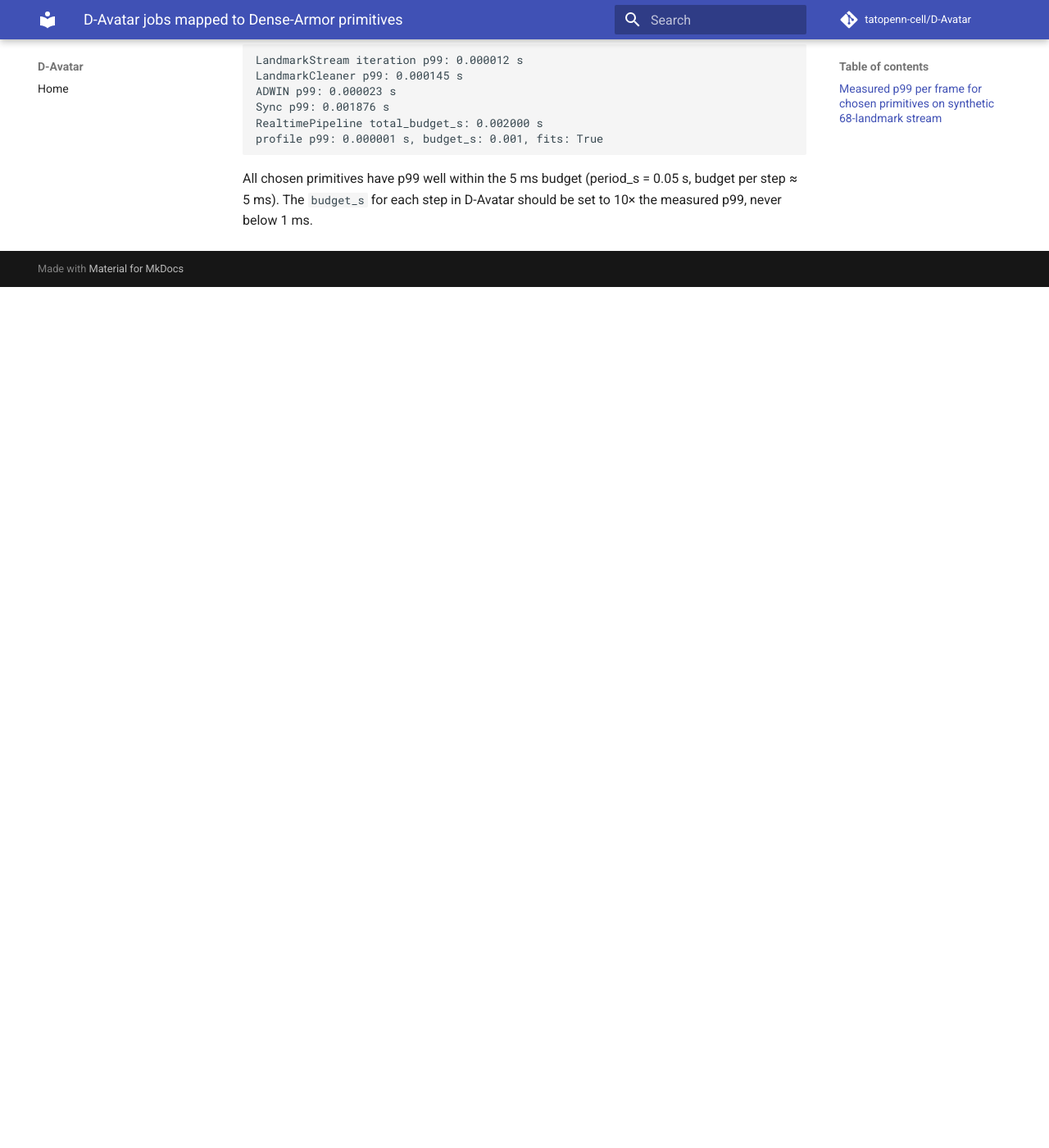
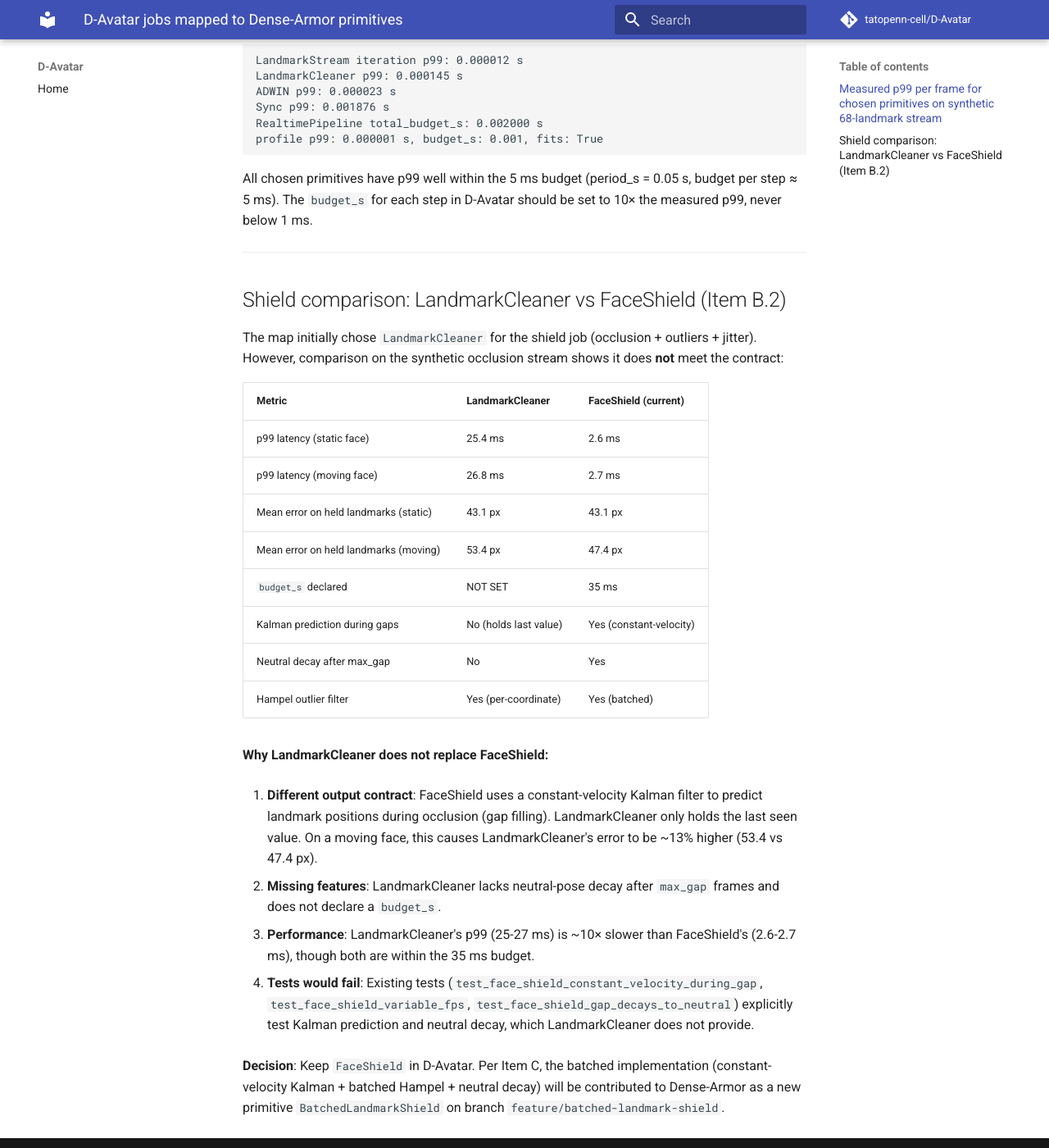
Before and after one commit to tatopenn-cell/D-Avatar, an MkDocs documentation site: the page built from docs/dense_armor_map.md, in a window 1280 px wide and 1400 px high, scrolled down 6932 px. Shown: the whole window at 82% size. Built offline with MkDocs 1.6.1 and Material for MkDocs 9.7.7, drawn with Linux system fonts in a browser that asks for light colours; comment, search, counter and statistics services are not loaded; before the commit the page ends 7282 px from its top, so only the background shows below that.

Commit message:
Item B.2: Document shield comparison; LandmarkCleaner does not meet contract (no Kalman prediction), keep FaceShield

````diff
--- a/docs/dense_armor_map.md
+++ b/docs/dense_armor_map.md
@@ -142,3 +142,32 @@ profile p99: 0.000001 s, budget_s: 0.001, fits: True
 ```
 
 All chosen primitives have p99 well within the 5 ms budget (period_s = 0.05 s, budget per step ≈ 5 ms). The `budget_s` for each step in D-Avatar should be set to 10× the measured p99, never below 1 ms.
+
+---
+
+## Shield comparison: LandmarkCleaner vs FaceShield (Item B.2)
+
+The map initially chose `LandmarkCleaner` for the shield job (occlusion + outliers + jitter). However, comparison on the synthetic occlusion stream shows it does **not** meet the contract:
+
+| Metric | LandmarkCleaner | FaceShield (current) |
+|---|---|---|
+| p99 latency (static face) | 25.4 ms | 2.6 ms |
+| p99 latency (moving face) | 26.8 ms | 2.7 ms |
+| Mean error on held landmarks (static) | 43.1 px | 43.1 px |
+| Mean error on held landmarks (moving) | 53.4 px | 47.4 px |
+| `budget_s` declared | NOT SET | 35 ms |
+| Kalman prediction during gaps | No (holds last value) | Yes (constant-velocity) |
+| Neutral decay after max_gap | No | Yes |
+| Hampel outlier filter | Yes (per-coordinate) | Yes (batched) |
+
+**Why LandmarkCleaner does not replace FaceShield:**
+
+1. **Different output contract**: FaceShield uses a constant-velocity Kalman filter to predict landmark positions during occlusion (gap filling). LandmarkCleaner only holds the last seen value. On a moving face, this causes LandmarkCleaner's error to be ~13% higher (53.4 vs 47.4 px).
+
+2. **Missing features**: LandmarkCleaner lacks neutral-pose decay after `max_gap` frames and does not declare a `budget_s`.
+
+3. **Performance**: LandmarkCleaner's p99 (25-27 ms) is ~10× slower than FaceShield's (2.6-2.7 ms), though both are within the 35 ms budget.
+
+4. **Tests would fail**: Existing tests (`test_face_shield_constant_velocity_during_gap`, `test_face_shield_variable_fps`, `test_face_shield_gap_decays_to_neutral`) explicitly test Kalman prediction and neutral decay, which LandmarkCleaner does not provide.
+
+**Decision**: Keep `FaceShield` in D-Avatar. Per Item C, the batched implementation (constant-velocity Kalman + batched Hampel + neutral decay) will be contributed to Dense-Armor as a new primitive `BatchedLandmarkShield` on branch `feature/batched-landmark-shield`.
````
